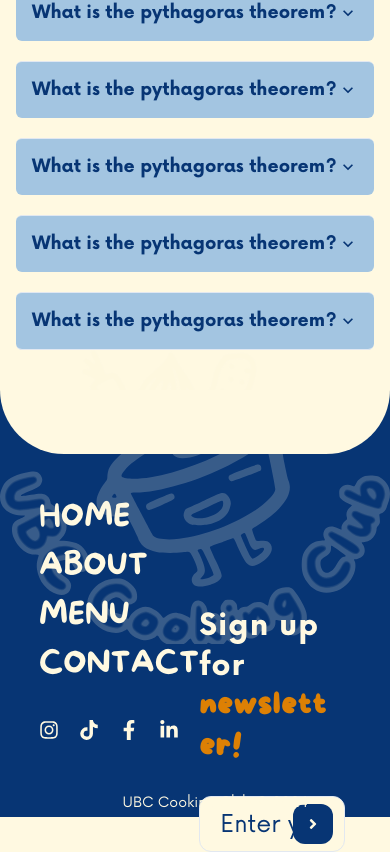
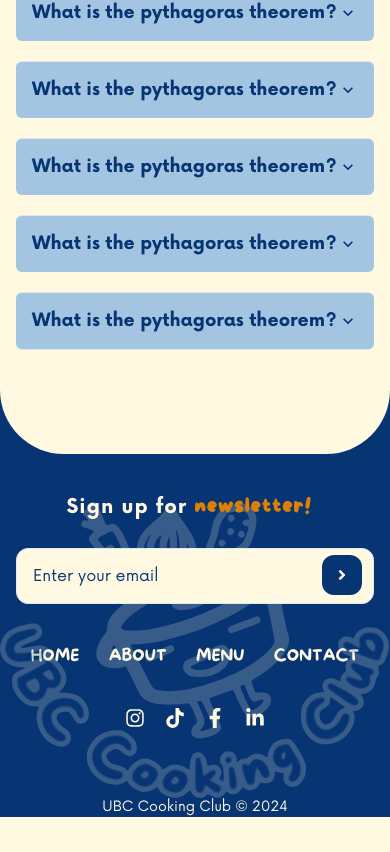
Before and after one commit to ubc-cooking/cooking-club-ubc, a Next.js app: page / in a window 390 px wide. Shown: the part 1525-2377 px from the top of the page. After the commit the page ends 2342 px from the top, so only its background shows below. Built offline with nearby package versions, Linux system fonts and the light colour scheme.

Commit message:
fix: mobile and desktop version for footer

```diff
--- /dev/null
+++ b/src/components/footer/Desktop.tsx
@@ -0,0 +1,81 @@
+import { links } from "@/data/links";
+import { Container, Flex, Grid, GridItem, Link, Text } from "@chakra-ui/react";
+import NextLink from "next/link";
+import Image from "../Image";
+import Socials from "../Socials";
+import Newsletter from "./Newsletter";
+
+export default function DesktopFooter() {
+  return (
+    <>
+      <Grid
+        as={Container}
+        position={"relative"}
+        templateColumns="repeat(2, 1fr)"
+        templateRows="repeat(5, 1fr)"
+        height={363}
+        background={"primary"}
+        py={10}
+        maxWidth={{ base: "md", md: "2xl", lg: "5xl" }}
+      >
+        <GridItem
+          as={Flex}
+          gap={1}
+          rowSpan={3}
+          colSpan={1}
+          direction={"column"}
+          w={"100%"}
+          h={"100%"}
+          position={"relative"}
+          justifyContent={"space-between"}
+          zIndex={10}
+        >
+          {links.map((navLink) => (
+            <Link
+              key={navLink.link}
+              as={NextLink}
+              href={navLink.link}
+              fontFamily={"heading"}
+              fontSize={{ base: "2xl", md: "3xl" }}
+              color={"background"}
+              width={"fit-content"}
+            >
+              {navLink.label.toUpperCase()}
+            </Link>
+          ))}
+        </GridItem>
+        <GridItem rowSpan={2} />
+        <GridItem rowSpan={2} position={"relative"} zIndex={10}>
+          <Newsletter />
+        </GridItem>
+        <Image
+          src={"/footer-logo.svg"}
+          alt="footer"
+          width={350}
+          height={350}
+          w={610}
+          h={"auto"}
+          position={"absolute"}
+          top={"-6.5rem"}
+          right={{ base: 0, lg: "5%" }}
+          zIndex={1}
+        />
+        <GridItem rowSpan={1} />
+        <GridItem rowSpan={2}>
+          <Socials width={"50%"} gap={5} height={"100%"} />
+        </GridItem>
+      </Grid>
+      <Text
+        position={"absolute"}
+        bottom={0}
+        right={"20%"}
+        zIndex={10}
+        color={"background"}
+        fontSize={"sm"}
+        p={1}
+      >
+        UBC Cooking Club &copy; 2024
+      </Text>
+    </>
+  );
+}
--- /dev/null
+++ b/src/components/footer/Mobile.tsx
@@ -0,0 +1,64 @@
+import { links } from "@/data/links";
+import { Container, Flex, Link, Text } from "@chakra-ui/react";
+import NextLink from "next/link";
+import Image from "../Image";
+import Socials from "../Socials";
+import Newsletter from "./Newsletter";
+
+export default function MobileFooter() {
+  return (
+    <>
+      <Flex
+        as={Container}
+        position={"relative"}
+        direction={"column"}
+        height={363}
+        background={"primary"}
+        py={10}
+        maxWidth={{ base: "2xl", lg: "5xl" }}
+      >
+        <Newsletter />
+        <Flex direction={"row"} w={"100%"} justifyContent={"space-around"}>
+          {links.map((navLink) => (
+            <Link
+              key={navLink.link}
+              as={NextLink}
+              href={navLink.link}
+              fontFamily={"heading"}
+              fontSize={"md"}
+              color={"background"}
+              width={"fit-content"}
+              py={10}
+            >
+              {navLink.label.toUpperCase()}
+            </Link>
+          ))}
+        </Flex>
+        <Image
+          src={"/footer-logo.svg"}
+          alt="footer"
+          width={350}
+          height={350}
+          w={400}
+          h={"auto"}
+          position={"absolute"}
+          top={"3rem"}
+          right={0}
+          zIndex={1}
+        />
+        <Socials justifyContent={"center"} gap={5} height={"100%"} />
+      </Flex>
+      <Text
+        position={"absolute"}
+        bottom={0}
+        w={"100%"}
+        textAlign={"center"}
+        zIndex={10}
+        color={"background"}
+        fontSize={"sm"}
+      >
+        UBC Cooking Club &copy; 2024
+      </Text>
+    </>
+  );
+}
--- a/src/components/footer/Newsletter.tsx
+++ b/src/components/footer/Newsletter.tsx
@@ -24,7 +24,11 @@ export default function Newsletter() {
 
   return (
     <form onSubmit={handleSubmit(onSubmit)}>
-      <FormControl isInvalid={Boolean(errors.email)}>
+      <FormControl
+        isInvalid={Boolean(errors.email)}
+        position={"relative"}
+        zIndex={10}
+      >
         <Heading
           as={FormLabel}
           htmlFor="email"
@@ -33,6 +37,8 @@ export default function Newsletter() {
           fontFamily={"body"}
           letterSpacing={"1px"}
           zIndex={10}
+          fontSize={{ base: "xl", sm: "3xl", lg: "4xl" }}
+          textAlign={{ base: "center", md: "start" }}
         >
           Sign up for{" "}
           <chakra.span
@@ -44,7 +50,7 @@ export default function Newsletter() {
             newsletter!
           </chakra.span>
         </Heading>
-        <InputGroup>
+        <InputGroup position={"relative"}>
           <InputRightElement
             zIndex={20}
             position={"absolute"}
@@ -75,9 +81,8 @@ export default function Newsletter() {
             width={"100%"}
             height={"3.5rem"}
             mt={5}
-            px={5}
             rounded={"xl"}
-            fontSize={"2xl"}
+            fontSize={{ base: "md", sm: "2xl" }}
             background={"background"}
             _focus={{
               background: "background",
--- a/src/components/footer/index.tsx
+++ b/src/components/footer/index.tsx
@@ -1,13 +1,11 @@
 "use client";
 
-import { links } from "@/data/links";
-import { Box, Flex, Grid, GridItem, Link, Text } from "@chakra-ui/react";
-import NextLink from "next/link";
-import Image from "../Image";
-import Socials from "../Socials";
-import Newsletter from "./Newsletter";
+import { Box, useBreakpointValue } from "@chakra-ui/react";
+import DesktopFooter from "./Desktop";
+import MobileFooter from "./Mobile";
 
 export default function Footer() {
+  const isDesktop = useBreakpointValue({ base: false, md: true });
   return (
     <>
       <Box
@@ -26,74 +24,7 @@ export default function Footer() {
           zIndex={5}
         />
       </Box>
-      <footer>
-        <Grid
-          position={"relative"}
-          templateColumns="repeat(2, 1fr)"
-          templateRows="repeat(5, 1fr)"
-          height={363}
-          background={"primary"}
-          py={10}
-          px={"10%"}
-        >
-          <GridItem
-            as={Flex}
-            gap={1}
-            rowSpan={3}
-            colSpan={1}
-            direction={"column"}
-            w={"100%"}
-            h={"100%"}
-            position={"relative"}
-            zIndex={10}
-          >
-            {links.map((navLink) => (
-              <Link
-                key={navLink.link}
-                as={NextLink}
-                href={navLink.link}
-                fontFamily={"heading"}
-                fontSize={"3xl"}
-                color={"background"}
-                width={"fit-content"}
-              >
-                {navLink.label.toUpperCase()}
-              </Link>
-            ))}
-          </GridItem>
-          <GridItem rowSpan={2} />
-          <GridItem rowSpan={2} width={"80%"} position={"relative"} zIndex={10}>
-            <Newsletter />
-          </GridItem>
-          <Image
-            src={"/footer-logo.svg"}
-            alt="footer"
-            width={350}
-            height={350}
-            w={620}
-            h={"auto"}
-            position={"absolute"}
-            top={"-6.5rem"}
-            right={{ base: 0, lg: "5%" }}
-            zIndex={1}
-          />
-          <GridItem rowSpan={1} />
-          <GridItem rowSpan={2}>
-            <Socials width={"50%"} gap={5} height={"100%"} />
-          </GridItem>
-        </Grid>
-        <Text
-          position={"absolute"}
-          bottom={0}
-          right={"20%"}
-          zIndex={10}
-          color={"background"}
-          fontSize={"sm"}
-          p={1}
-        >
-          UBC Cooking Club &copy; 2024
-        </Text>
-      </footer>
+      <footer>{isDesktop ? <DesktopFooter /> : <MobileFooter />}</footer>
     </>
   );
 }
--- a/src/theme/index.ts
+++ b/src/theme/index.ts
@@ -21,6 +21,9 @@ const theme = extendTheme({
         color: "primary",
         background: "background",
       },
+      footer: {
+        background: "primary",
+      },
     },
   },
 });
```
Also changed, not shown: public/footer-logo.svg.
